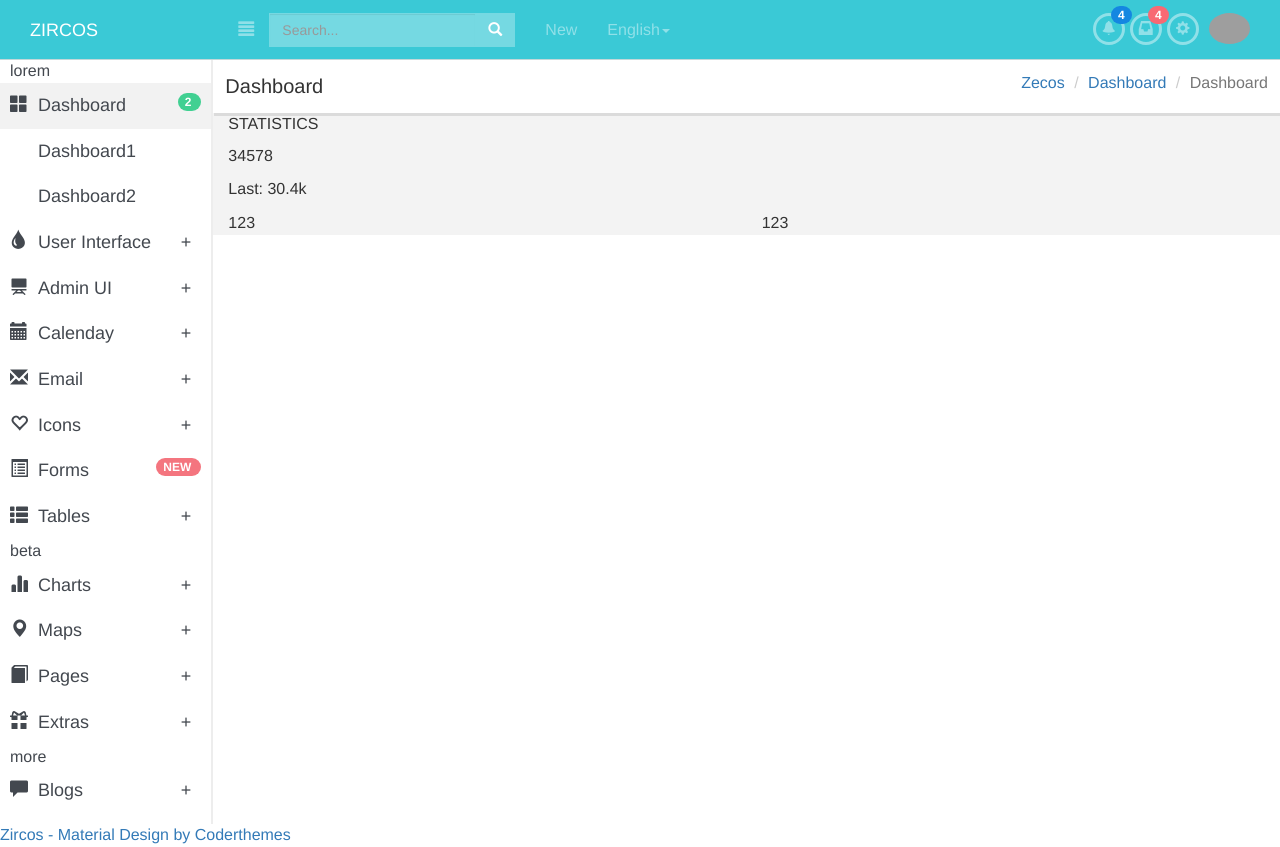
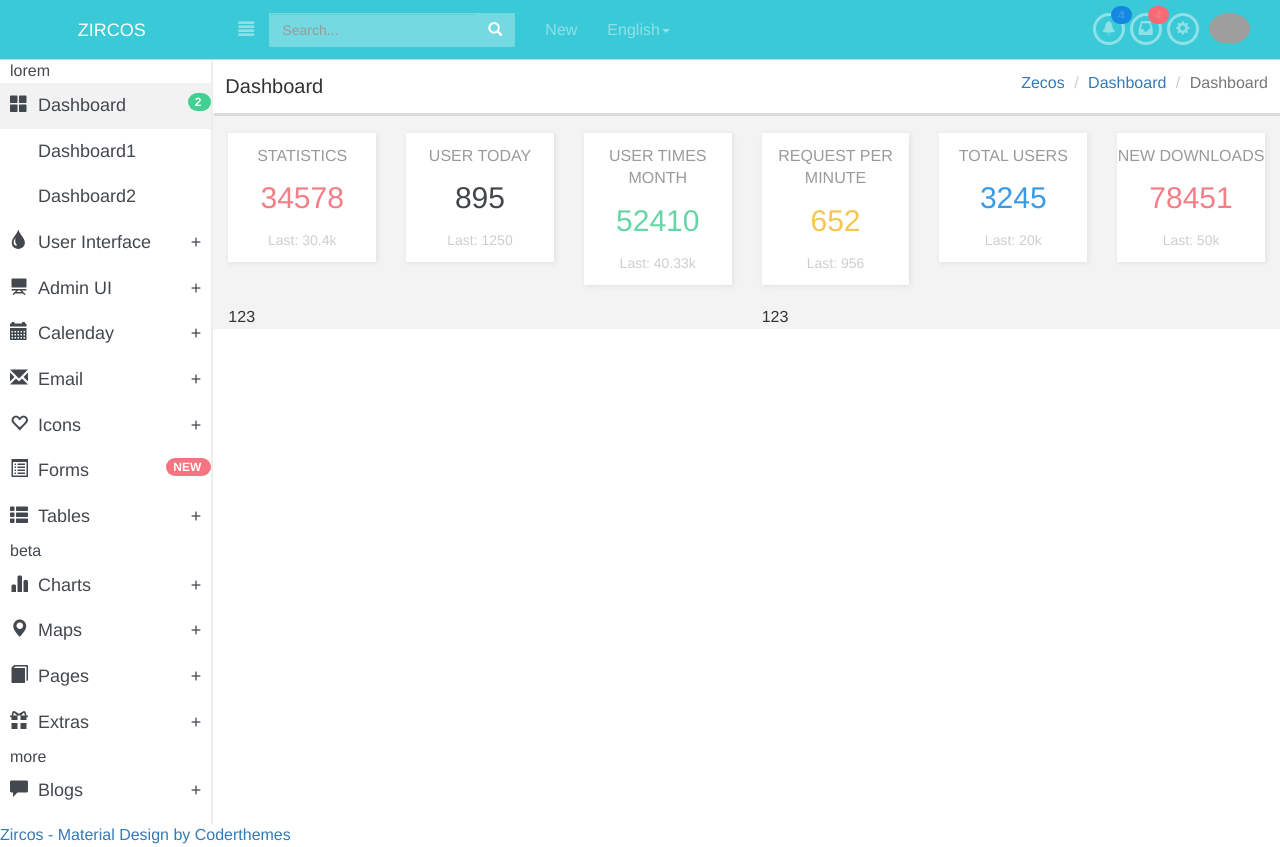
Before and after one commit to ocowchun/css_30days, a website built with webpack: page src/html/day1.html in a window 1280 px wide. Built offline with Linux system fonts and the light colour scheme; grey boxes are pictures that could not be loaded.

Commit message:
complete metric card

```diff
--- a/src/html/day1.html
+++ b/src/html/day1.html
@@ -171,16 +171,49 @@
             <li class="active">Dashboard</li>
           </ol>
         </div>
-        <div class="col-md-2 number-card">
-          <p class="title">STATISTICS</p>
-          <p class="red metric">34578</p>
-          <p class="last">Last: 30.4k</p>
+        <div class="col-md-2 ">
+          <div class="number-card">
+            <p class="title">STATISTICS</p>
+            <p class="red metric">34578</p>
+            <p class="last">Last: 30.4k</p>
+          </div>
         </div>
-        <div class="col-md-2"></div>
-        <div class="col-md-2"></div>
-        <div class="col-md-2"></div>
-        <div class="col-md-2"></div>
-        <div class="col-md-2"></div>
+        <div class="col-md-2 ">
+          <div class="number-card">
+          <p class="title">USER TODAY</p>
+            <p class="black metric">895</p>
+            <p class="last">Last: 1250</p>
+          </div>
+        </div>
+        <div class="col-md-2 ">
+          <div class="number-card">
+            <p class="title">USER TIMES MONTH</p>
+            <p class="green metric">52410</p>
+            <p class="last">Last: 40.33k</p>
+          </div>
+        </div>
+        <div class="col-md-2 ">
+          <div class="number-card">
+            <p class="title">REQUEST PER MINUTE</p>
+            <p class="yellow metric">652</p>
+            <p class="last">Last: 956</p>
+          </div>
+        </div>
+        <div class="col-md-2 ">
+          <div class="number-card">
+            <p class="title">TOTAL USERS</p>
+            <p class="blue metric">3245</p>
+            <p class="last">Last: 20k</p>
+          </div>
+        </div>
+        <div class="col-md-2 ">
+          <div class="number-card">
+            <p class="title">NEW DOWNLOADS</p>
+            <p class="red metric">78451</p>
+            <p class="last">Last: 50k</p>
+          </div>
+        </div>
+
 
         <div class="col-md-12">
         </div>
--- a/src/stylesheets/day1/app.css
+++ b/src/stylesheets/day1/app.css
@@ -203,22 +203,43 @@ number-card
 .number-card{
   background-color: #FFFFFF;
   text-align: center;
+  margin: 20px 0px;
+  padding: 0px;
+  box-shadow: 1px 1px 5px #DEDEDE;
 }
 
 .red{
   color: #F37E87;
 }
 
+.black{
+  color: #424549;
+}
+
+.green{
+  color: #67D6A5;
+}
+
+.yellow{
+  color: #F8C551;
+}
+
+.blue{
+  color: #3B9AE6;
+}
+
 .metric{
-  font-size: 24px;
+  font-size: 30px;
 }
 
 .number-card .title{
-  font-size: 20px;
+  padding-top: 12px;
+  font-size: 16px;
   color: #9B9999;
 }
 
 .number-card .last{
-  font-size: 16px;
+  font-size: 14px;
   color: #CDCECF;
+  padding-bottom: 12px;
 }
```
Also changed, not shown: dist/day1-bundle.js.
